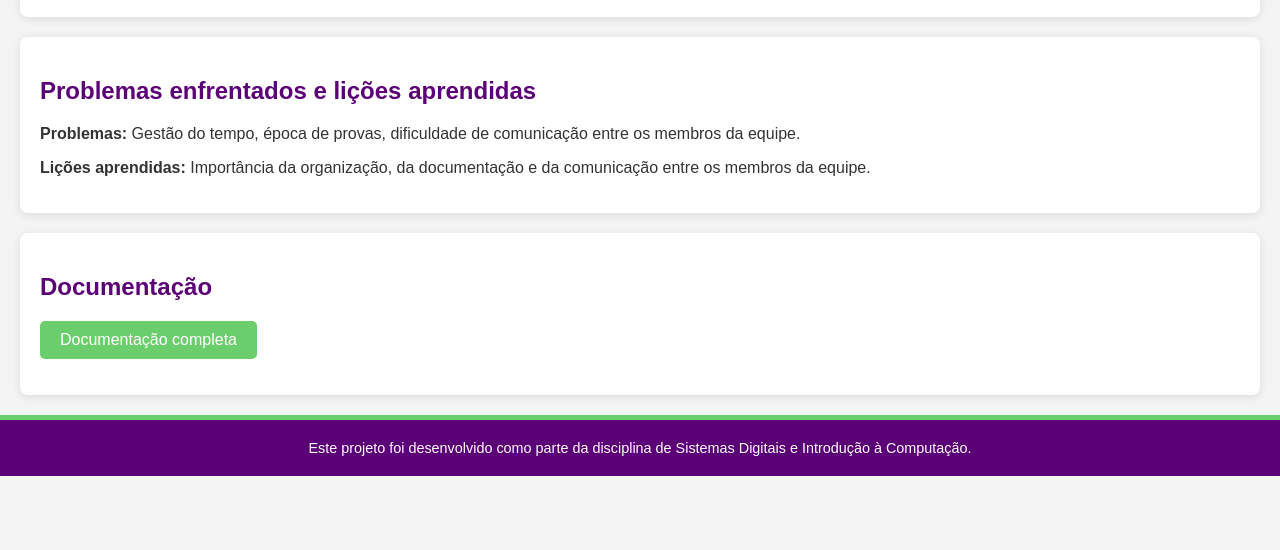
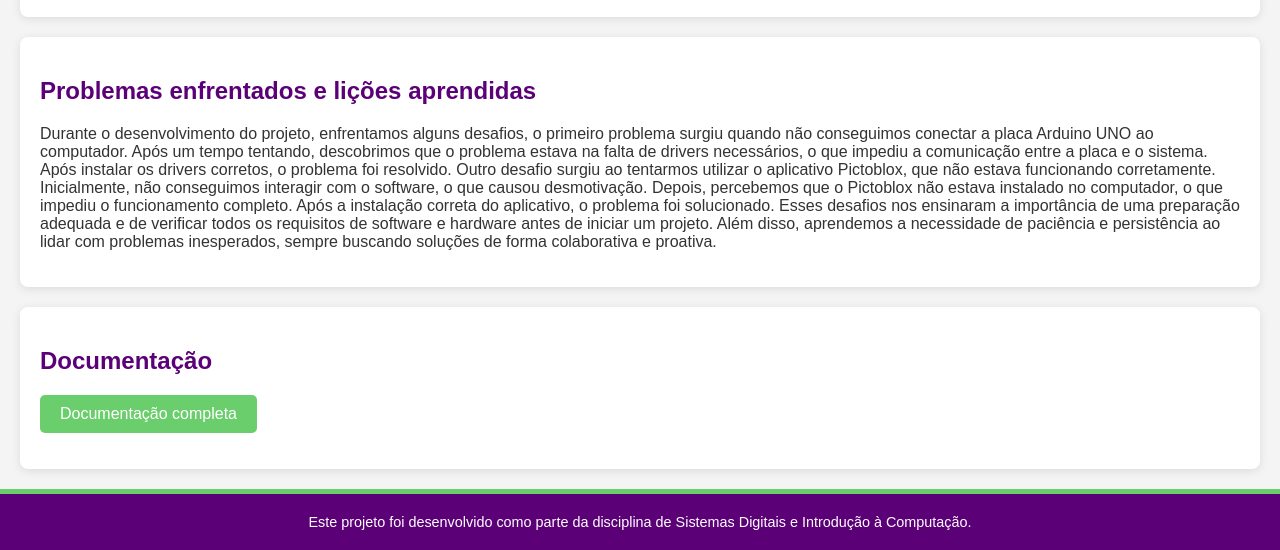
Before and after one commit to mxs2/emb-sd, a plain HTML site: page index.html in a window 1280 px wide. Shown: the part 3698-4248 px from the top of the page. Before the commit the page ends 4174 px from the top, so only its background shows below. Drawn offline with Linux system fonts and the light colour scheme.

Commit message:
update: problemas section

```diff
--- a/index.html
+++ b/index.html
@@ -209,10 +209,22 @@
 
     <section id="problemas">
         <h2>Problemas enfrentados e lições aprendidas</h2>
-        <strong>Problemas:</strong> Gestão do tempo, época de provas, dificuldade de comunicação entre os membros da
-        equipe.</p>
-        <p><strong>Lições aprendidas:</strong> Importância da organização, da documentação e da comunicação entre os
-            membros da equipe.</p>
+        <p>Durante o desenvolvimento do projeto, enfrentamos alguns desafios, o primeiro
+            problema surgiu quando não conseguimos conectar a placa Arduino UNO ao
+            computador. Após um tempo tentando, descobrimos que o problema estava na falta
+            de drivers necessários, o que impediu a comunicação entre a placa e o sistema.
+            Após instalar os drivers corretos, o problema foi resolvido.
+            Outro desafio surgiu ao tentarmos utilizar o aplicativo Pictoblox, que não estava
+            funcionando corretamente. Inicialmente, não conseguimos interagir com o software,
+            o que causou desmotivação. Depois, percebemos que o Pictoblox não estava
+            instalado no computador, o que impediu o funcionamento completo. Após a
+            instalação correta do aplicativo, o problema foi solucionado.
+
+            Esses desafios nos ensinaram a importância de uma preparação adequada e de
+            verificar todos os requisitos de software e hardware antes de iniciar um projeto.
+            Além disso, aprendemos a necessidade de paciência e persistência ao lidar com
+            problemas inesperados, sempre buscando soluções de forma colaborativa e
+            proativa.</p>
     </section>
 
     <section id="documentacao">
```
